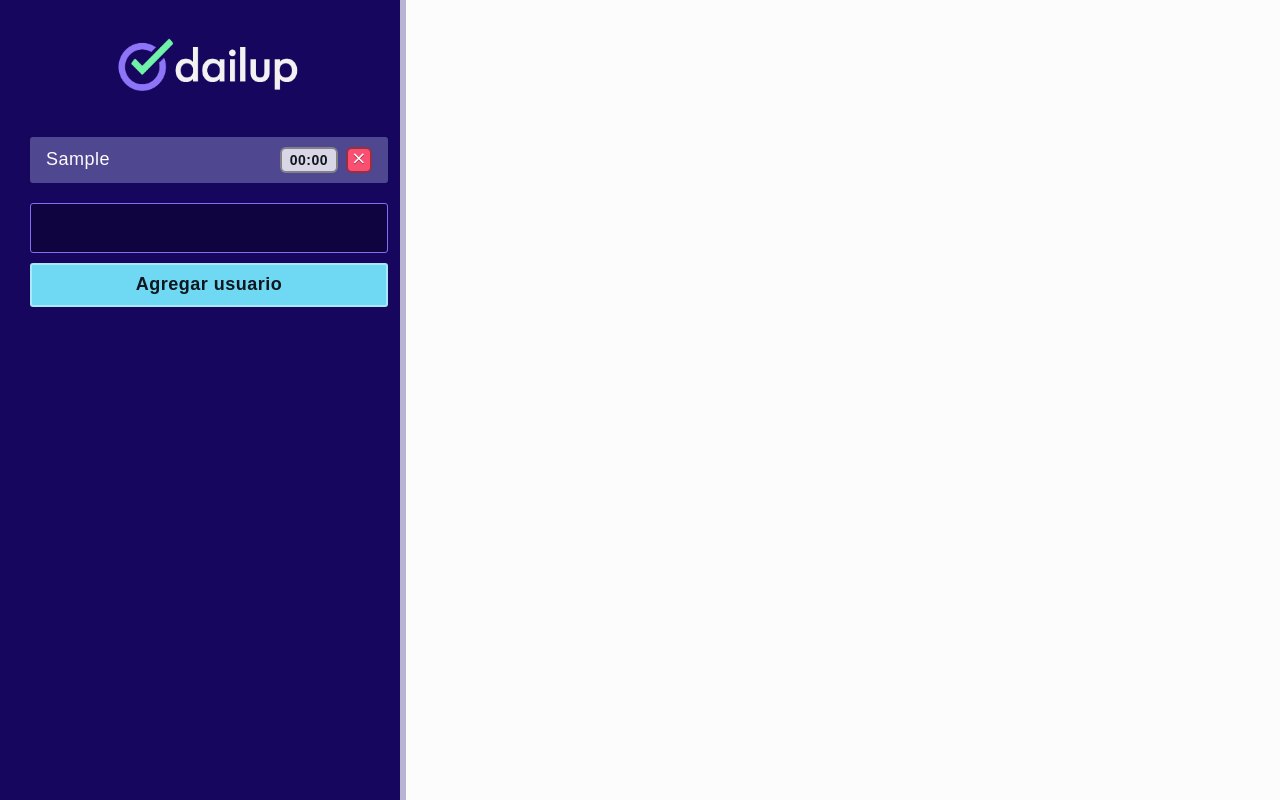
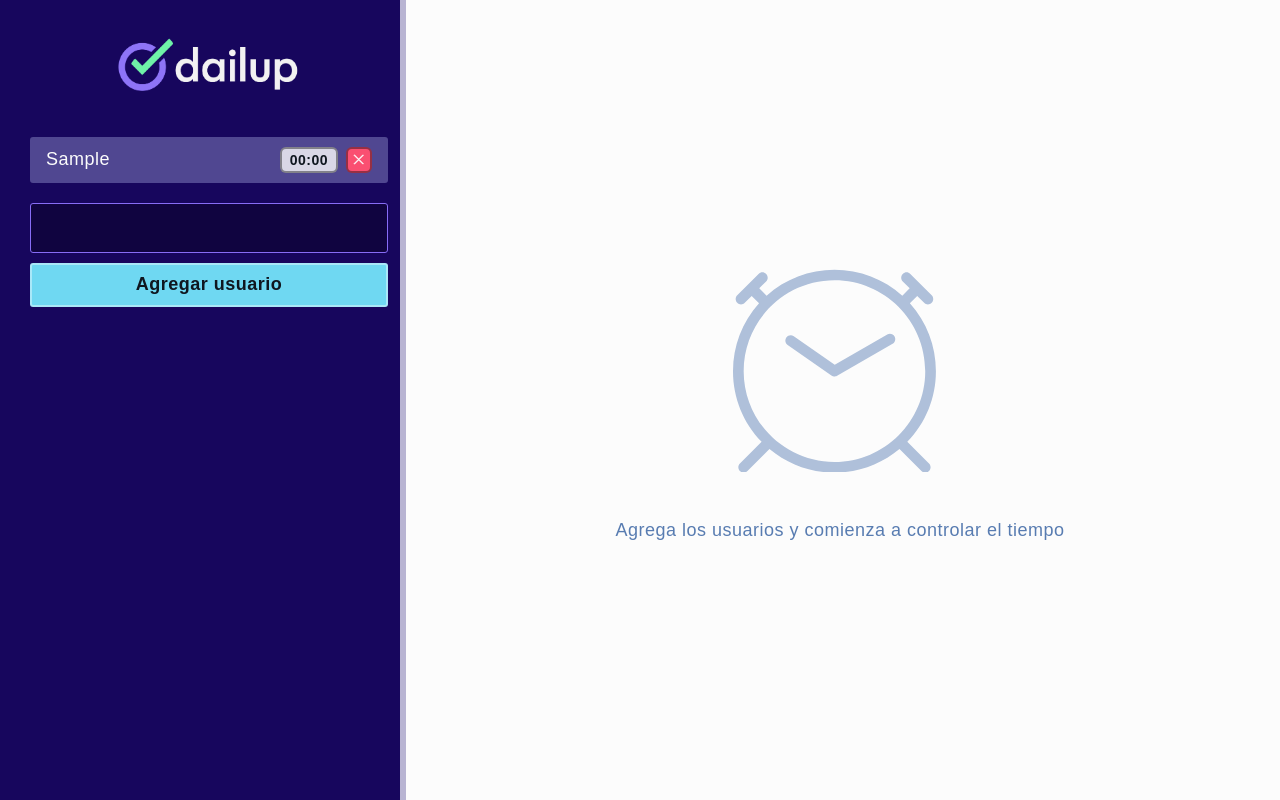
Before and after one commit to Mathiew82/dailup, a Vue app: page / in a window 1280 px wide. Both pictures are taken after typing "Sample" into the empty fields and a click on the button "Agregar usuario". Built offline with nearby package versions, Linux system fonts and the light colour scheme.

Commit message:
Agregados los iconos svg en lugar de las entidades html

```diff
--- a/src/components/Content.vue
+++ b/src/components/Content.vue
@@ -24,6 +24,25 @@
         Terminar daily
       </Button>
     </div>
+  </div>
+
+  <div v-else class="content content--with-icon">
+    <svg
+      version="1.1"
+      xmlns="http://www.w3.org/2000/svg"
+      xmlns:xlink="http://www.w3.org/1999/xlink"
+      width="20"
+      height="20"
+      viewBox="0 0 20 20"
+    >
+      <path
+        d="M16.32 17.113c1.729-1.782 2.68-4.124 2.68-6.613 0-2.37-0.862-4.608-2.438-6.355l0.688-0.688 0.647 0.646c0.098 0.098 0.226 0.146 0.353 0.146s0.256-0.049 0.353-0.146c0.195-0.195 0.195-0.512 0-0.707l-2-2c-0.195-0.195-0.512-0.195-0.707 0s-0.195 0.512 0 0.707l0.647 0.646-0.688 0.688c-1.747-1.576-3.985-2.438-6.355-2.438s-4.608 0.862-6.355 2.438l-0.688-0.688 0.646-0.646c0.195-0.195 0.195-0.512 0-0.707s-0.512-0.195-0.707 0l-2 2c-0.195 0.195-0.195 0.512 0 0.707 0.098 0.098 0.226 0.146 0.354 0.146s0.256-0.049 0.354-0.146l0.646-0.646 0.688 0.688c-1.576 1.747-2.438 3.985-2.438 6.355 0 2.489 0.951 4.831 2.68 6.613l-2.034 2.034c-0.195 0.195-0.195 0.512 0 0.707 0.098 0.098 0.226 0.147 0.354 0.147s0.256-0.049 0.354-0.147l2.060-2.059c1.705 1.428 3.836 2.206 6.087 2.206s4.382-0.778 6.087-2.206l2.059 2.059c0.098 0.098 0.226 0.147 0.354 0.147s0.256-0.049 0.353-0.147c0.195-0.195 0.195-0.512 0-0.707l-2.034-2.034zM1 10.5c0-4.687 3.813-8.5 8.5-8.5s8.5 3.813 8.5 8.5c0 4.687-3.813 8.5-8.5 8.5s-8.5-3.813-8.5-8.5z"
+      ></path>
+      <path
+        d="M15.129 7.25c-0.138-0.239-0.444-0.321-0.683-0.183l-4.92 2.841-3.835-2.685c-0.226-0.158-0.538-0.103-0.696 0.123s-0.103 0.538 0.123 0.696l4.096 2.868c0.001 0.001 0.002 0.001 0.002 0.002 0.009 0.006 0.018 0.012 0.027 0.017 0.002 0.001 0.004 0.003 0.006 0.004 0.009 0.005 0.018 0.010 0.027 0.015 0.002 0.001 0.004 0.002 0.006 0.003 0.010 0.005 0.020 0.009 0.031 0.014 0.006 0.003 0.013 0.005 0.019 0.007 0.004 0.001 0.008 0.003 0.013 0.005 0.007 0.002 0.014 0.004 0.021 0.006 0.004 0.001 0.008 0.002 0.012 0.003 0.007 0.002 0.014 0.003 0.022 0.005 0.004 0.001 0.008 0.002 0.012 0.002 0.007 0.001 0.014 0.002 0.021 0.003 0.005 0.001 0.010 0.001 0.015 0.002 0.006 0.001 0.012 0.001 0.018 0.002 0.009 0.001 0.018 0.001 0.027 0.001 0.002 0 0.004 0 0.006 0 0 0 0-0 0-0s0 0 0.001 0c0.019 0 0.037-0.001 0.056-0.003 0.001-0 0.002-0 0.003-0 0.018-0.002 0.036-0.005 0.054-0.010 0.002-0 0.003-0.001 0.005-0.001 0.017-0.004 0.034-0.009 0.050-0.015 0.003-0.001 0.006-0.002 0.008-0.003 0.016-0.006 0.031-0.012 0.046-0.020 0.004-0.002 0.007-0.004 0.011-0.006 0.005-0.003 0.011-0.005 0.016-0.008l5.196-3c0.239-0.138 0.321-0.444 0.183-0.683z"
+      ></path>
+    </svg>
+    Agrega los usuarios y comienza a controlar el tiempo
   </div>
 </template>
 
@@ -80,6 +99,21 @@ const stopDaily = () => {
     font-weight: 700;
     margin-bottom: 40px;
   }
+
+  &--with-icon {
+    color: darken($grey-color, 40%);
+    display: flex;
+    flex-direction: column;
+    justify-content: center;
+    align-items: center;
+
+    svg {
+      width: 30%;
+      height: 30%;
+      fill: darken($grey-color, 15%);
+      margin-bottom: 3rem;
+    }
+  }
 }
 
 .wrapper-buttons {
--- a/src/components/UsersList.vue
+++ b/src/components/UsersList.vue
@@ -1,6 +1,6 @@
 <template>
   <div v-if="userStore.users.length === 0" class="without-users">
-    Agrega las personas que participarán
+    Agrega los usuarios que participarán...
   </div>
   <ul v-else class="users-list">
     <li
@@ -26,14 +26,40 @@
             },
           ]"
           @click="startUser(user)"
-        />
+        >
+          <svg
+            version="1.1"
+            xmlns="http://www.w3.org/2000/svg"
+            xmlns:xlink="http://www.w3.org/1999/xlink"
+            width="20"
+            height="20"
+            viewBox="0 0 20 20"
+          >
+            <path
+              d="M17 4c-0.364 0-0.706 0.098-1 0.269v-1.269c0-1.103-0.897-2-2-2-0.412 0-0.794 0.125-1.113 0.339-0.274-0.779-1.016-1.339-1.887-1.339s-1.614 0.56-1.887 1.339c-0.318-0.214-0.701-0.339-1.113-0.339-1.103 0-2 0.897-2 2v7.373l-1.346-2.333c-0.261-0.475-0.687-0.813-1.199-0.953-0.499-0.136-1.018-0.064-1.462 0.202-0.907 0.544-1.253 1.774-0.77 2.742 0.030 0.061 0.668 1.368 2.66 5.35 0.938 1.875 1.967 3.216 3.059 3.984 0.857 0.603 1.449 0.634 1.559 0.634h5c0.851 0 1.642-0.277 2.352-0.822 0.667-0.513 1.246-1.255 1.72-2.204 0.934-1.868 1.428-4.452 1.428-7.474v-3.5c0-1.103-0.897-2-2-2zM18 9.5c0 2.867-0.457 5.296-1.322 7.026-0.564 1.128-1.574 2.474-3.178 2.474h-4.99c-0.039-0.003-0.46-0.050-1.095-0.525-0.633-0.474-1.605-1.472-2.638-3.54-2.027-4.054-2.65-5.331-2.656-5.343-0.001-0.002-0.001-0.003-0.002-0.004-0.251-0.503-0.073-1.162 0.389-1.439 0.208-0.125 0.451-0.158 0.685-0.095 0.249 0.068 0.458 0.236 0.587 0.472 0.002 0.003 0.004 0.007 0.006 0.010l1.561 2.705c0.319 0.583 0.678 0.828 1.067 0.729 0.39-0.099 0.587-0.489 0.587-1.157v-7.813c0-0.551 0.449-1 1-1s1 0.449 1 1v6.5c0 0.276 0.224 0.5 0.5 0.5s0.5-0.224 0.5-0.5v-7.5c0-0.551 0.449-1 1-1s1 0.449 1 1v7.5c0 0.276 0.224 0.5 0.5 0.5s0.5-0.224 0.5-0.5v-6.5c0-0.551 0.449-1 1-1s1 0.449 1 1v7.5c0 0.276 0.224 0.5 0.5 0.5s0.5-0.224 0.5-0.5v-4.5c0-0.551 0.449-1 1-1s1 0.449 1 1v3.5z"
+            ></path>
+          </svg>
+        </span>
         <span
           :class="[
             'remove-button',
             { 'display-none': userStore.confirmedUsers },
           ]"
           @click="userStore.removeUser(user.id)"
-        />
+        >
+          <svg
+            version="1.1"
+            xmlns="http://www.w3.org/2000/svg"
+            xmlns:xlink="http://www.w3.org/1999/xlink"
+            width="20"
+            height="20"
+            viewBox="0 0 20 20"
+          >
+            <path
+              d="M10.707 10.5l5.646-5.646c0.195-0.195 0.195-0.512 0-0.707s-0.512-0.195-0.707 0l-5.646 5.646-5.646-5.646c-0.195-0.195-0.512-0.195-0.707 0s-0.195 0.512 0 0.707l5.646 5.646-5.646 5.646c-0.195 0.195-0.195 0.512 0 0.707 0.098 0.098 0.226 0.146 0.354 0.146s0.256-0.049 0.354-0.146l5.646-5.646 5.646 5.646c0.098 0.098 0.226 0.146 0.354 0.146s0.256-0.049 0.354-0.146c0.195-0.195 0.195-0.512 0-0.707l-5.646-5.646z"
+            ></path>
+          </svg>
+        </span>
       </span>
     </li>
   </ul>
@@ -183,6 +209,7 @@ const startUser = (user) => {
     border: 2px solid rgba(black, 0.4);
     border-radius: $border-radius-medium;
     margin-left: 6px;
+    padding-top: 0.1rem;
     position: relative;
 
     &:after {
@@ -199,6 +226,13 @@ const startUser = (user) => {
 
   .apply-user {
     background-color: $green-color;
+
+    > svg {
+      width: 65%;
+      height: 65%;
+      fill: $black-color;
+      stroke: $black-color;
+    }
 
     &:before {
       height: 26px;
@@ -217,12 +251,6 @@ const startUser = (user) => {
       white-space: nowrap;
     }
 
-    &:after {
-      color: $black-color;
-      content: '\021B5';
-      transform: translate(-50%, -45%);
-    }
-
     &:hover:before {
       display: flex;
     }
@@ -232,10 +260,11 @@ const startUser = (user) => {
     background-color: $red-color;
     margin-left: 8px;
 
-    &:after {
-      color: $white-color;
-      content: '\02A2F';
-      transform: translate(-50%, -60%);
+    > svg {
+      width: 70%;
+      height: 70%;
+      fill: $white-color;
+      stroke: $white-color;
     }
   }
 }
```
